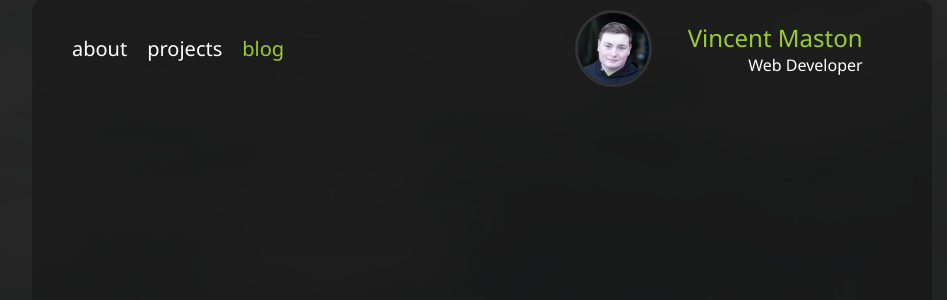
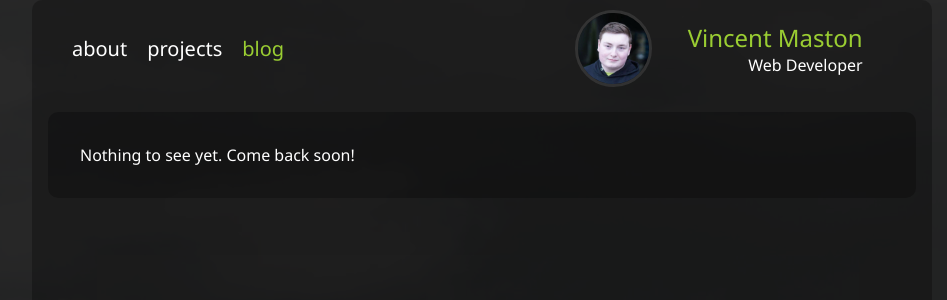
Before and after one commit to VMaston/vmaston.github.io, a Jekyll site: the page built from blog.md, in a window 1280 px wide. Shown: the top 300 px of the page, without its empty margins (158-1105 px from the left). Built offline with Jekyll 4.4.1, drawn with Linux system fonts in a browser that asks for light colours.

Commit message:
nothing to see yet message for empty blog

```diff
--- a/_layouts/blog.html
+++ b/_layouts/blog.html
@@ -15,5 +15,10 @@ layout: default
     <span class="blurb">{{post.blurb}}</span>
   </div>
 
-  {% endif %} {% endfor %}
+  {% endif %}
+  {% endfor %}
+
+  <div class="blogentry">
+    <span>Nothing to see yet. Come back soon!</span>
+  </div>
 </div>
```
